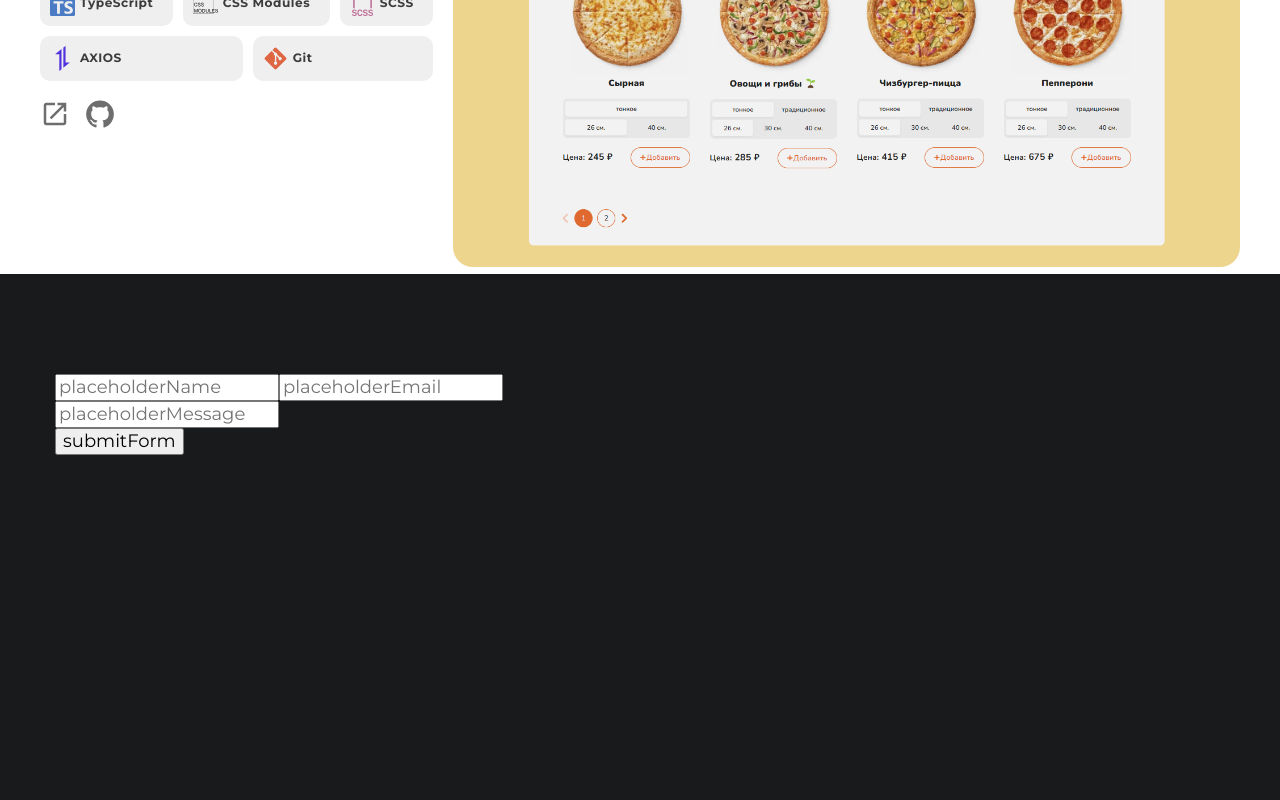
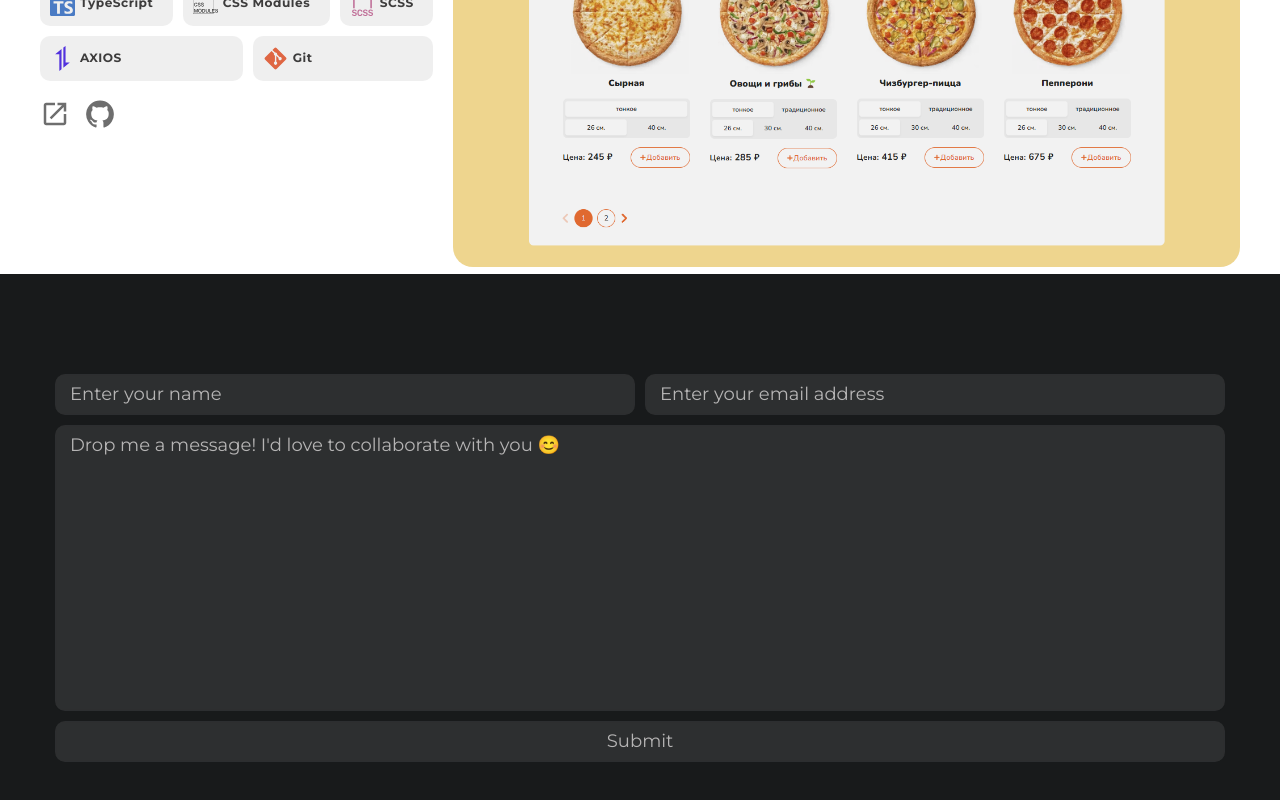
Before and after one commit to dangor220/dangor, a React (Vite) app: page / in a window 1280 px wide. Shown: the part 7726-8526 px from the top of the page. Built offline with nearby package versions, Linux system fonts and the light colour scheme; no server answers.

Commit message:
feat: complete form in contacts component

```diff
--- a/public/locales/en/translation.json
+++ b/public/locales/en/translation.json
@@ -37,5 +37,12 @@
     "date_6": "Moscow, S.Yu. Witte Moscow University, January 27, 2023",
     "developmentSkillsDescription": "An approach to teaching web programming based on the practical application of learned material, project teamwork, and mutual evaluation of project work is proposed. The goal of the study is to develop a course aimed at building practical skills in technical students while studying web programming. The insufficient development of methodological foundations for forming practical web programming competencies underscores the relevance of the study. The research employed methods of analysis, project activity, and mutual evaluation of project activities. As a result of the study, theoretical sections on several web technologies were systematized, a platform for algorithmic skills development was chosen, a web application analyzing performance in algorithmic tasks was developed, educational projects and their technical specifications were created, evaluation criteria for project work were formulated, and the stages of seminar sessions on mutual evaluation were described.",
     "jsplayerDescription": "During the training, I became interested in the process of implementing my own audio player. As a result, a small project was written which I plan to rewrite with a fresh look and new technologies.",
-    "reactpizzaDescription": "This website, React Pizza, is an online service for ordering pizzas. It features a modern, minimalist design with a user-friendly interface. On the main page, users can browse a catalog of various pizzas with filters by category (e.g., meat, vegetarian, spicy, etc.). There is also an option to sort by popularity."
+    "reactpizzaDescription": "This website, React Pizza, is an online service for ordering pizzas. It features a modern, minimalist design with a user-friendly interface. On the main page, users can browse a catalog of various pizzas with filters by category (e.g., meat, vegetarian, spicy, etc.). There is also an option to sort by popularity.",
+    "placeholderName": "Enter your name",
+    "placeholderEmail": "Enter your email address",
+    "placeholderMessage": "Drop me a message! I'd love to collaborate with you 😊",
+    "submitForm": "Submit",
+    "messageSent": "Message sent ✓",
+    "loading": "Sending",
+    "messageFailed": "Error sending ❌"
   }
--- a/src/App.tsx
+++ b/src/App.tsx
@@ -17,6 +17,7 @@ import Contacts from './components/Contacts';
 
 export default function App(): React.ReactNode {
   const [menuIsOpen, setMenuIsOpen] = useState<boolean>(false);
+  const [isFormFocus, setIsFormFocus] = useState<boolean>(false);
   const [popup, setPopup] = useState<string>('hidden');
   const [popupData, setPopupData] = useState<string | undefined>('');
   const [clientWidth, setClientWidth] = useState(window.innerWidth);
@@ -25,7 +26,7 @@ export default function App(): React.ReactNode {
   const headerRef = useRef<HTMLDivElement | null>(null);
 
   useHandleScrollbar(headerRef, popup);
-  useScrollHandler(popup);
+  useScrollHandler(popup, isFormFocus);
   useFadeAnimation();
 
   const handleResize = () => {
@@ -59,7 +60,7 @@ export default function App(): React.ReactNode {
         clientWidth={clientWidth}
         clientHeight={clientHeight}
       />
-      <Contacts />
+      <Contacts setIsFormFocus={setIsFormFocus} />
       <Background />
     </>
   );
--- a/src/components/ContactForm/ContactForm.module.scss
+++ b/src/components/ContactForm/ContactForm.module.scss
@@ -0,0 +1,58 @@
+@use '../../scss/variables' as *;
+
+.contact {
+  display: flex;
+  justify-content: center;
+  flex-direction: column;
+  gap: 10px;
+}
+
+.data,
+.content {
+  display: flex;
+  flex-wrap: wrap;
+}
+.data {
+  gap: 10px;
+}
+
+.name,
+.email,
+.message {
+  &:focus {
+    outline: 2px solid #8f8f8f;
+  }
+  &::placeholder {
+    color: #b6b5b5;
+  }
+}
+
+.name,
+.email,
+.message,
+.submit {
+  flex: 1;
+  border: none;
+  color: $white;
+  background-color: rgba(249, 249, 249, 0.0941176471);
+  backdrop-filter: blur(2px);
+  border-radius: 10px;
+  padding: 10px 15px;
+}
+
+.message {
+  height: calc(100dvh / 3);
+  resize: none;
+}
+.submit {
+  display: flex;
+  gap: 10px;
+  justify-content: center;
+  cursor: pointer;
+  color: #b6b5b5;
+  transition: all 0.2s linear;
+  &:hover {
+    color: $white;
+    background-color: rgba(221, 221, 221, 0.136);
+  }
+}
--- a/src/components/ContactForm/index.tsx
+++ b/src/components/ContactForm/index.tsx
@@ -1,13 +1,29 @@
 import React, { useRef, useState } from 'react';
 import { useTranslation } from 'react-i18next';
 
-export default function ContactForm(): React.ReactNode {
+import Stack from '@mui/material/Stack';
+import CircularProgress from '@mui/material/CircularProgress';
+
+import styles from './ContactForm.module.scss';
+
+type ContactFormProps = {
+  setIsFormFocus: React.Dispatch<React.SetStateAction<boolean>>;
+};
+
+enum MessageStatus {
+  Idle = 'idle',
+  Loading = 'loading',
+  Success = 'success',
+  Failed = 'failed',
+}
+
+export default function ContactForm({ setIsFormFocus }: ContactFormProps): React.ReactNode {
   const [user, setUser] = useState('');
   const [email, setEmail] = useState('');
   const [message, setMessage] = useState('');
+  const [messageStatus, setMessageStatus] = useState<MessageStatus>(MessageStatus.Idle);
 
   const formRef = useRef<HTMLFormElement>(null);
-
   const [t] = useTranslation();
 
   const apiOpenKey = import.meta.env.VITE_API_KEY;
@@ -19,6 +35,8 @@ export default function ContactForm(): React.ReactNode {
     const formData = new FormData(formRef.current);
     const url = `https://formhub.dev/io/${apiOpenKey}`;
 
+    setMessageStatus(MessageStatus.Loading);
+
     try {
       const response = await fetch(url, {
         method: 'POST',
@@ -29,53 +47,104 @@ export default function ContactForm(): React.ReactNode {
         const result = await response.text();
         if (result === 'OK') {
           console.log('Message was send');
+          setUser('');
+          setEmail('');
+          setMessage('');
+          setMessageStatus(MessageStatus.Success);
         } else {
           console.log('Error: ' + result);
+          setMessageStatus(MessageStatus.Failed);
         }
       } else {
         console.error('Error: ', response.status, response.statusText);
+        setMessageStatus(MessageStatus.Failed);
       }
     } catch (error) {
       console.error('Network error:', error);
+      setMessageStatus(MessageStatus.Failed);
+    } finally {
+      setIsFormFocus(false);
+      setTimeout(() => {
+        setMessageStatus(MessageStatus.Idle);
+      }, 2000);
     }
   };
+
+  const renderButtonContent = () => {
+    switch (messageStatus) {
+      case MessageStatus.Loading:
+        return (
+          <>
+            {t('loading')}
+            <Stack direction="column" alignItems="center">
+              <CircularProgress size={20} color={'inherit'} />
+            </Stack>
+          </>
+        );
+      case MessageStatus.Success:
+        return t('messageSent');
+      case MessageStatus.Failed:
+        return t('messageFailed');
+      default:
+        return t('submitForm');
+    }
+  };
+
   return (
-    <form id="contact-form" ref={formRef} onSubmit={handleSubmit}>
-      <div className="user-data">
+    <form
+      className={styles.contact}
+      id="contact-form"
+      action="#"
+      method="POST"
+      ref={formRef}
+      onSubmit={handleSubmit}
+      onClick={() => {
+        setIsFormFocus(true);
+      }}>
+      <div className={styles.data}>
         <input
+          className={styles.name}
           type="text"
           name="name"
           placeholder={t('placeholderName')}
+          required
           value={user}
           onChange={(e) => {
             setUser(e.target.value);
           }}
         />
         <input
+          className={styles.email}
           type="email"
           name="email"
           value={email}
           placeholder={t('placeholderEmail')}
+          required
           onChange={(e) => {
             setEmail(e.target.value);
           }}
         />
       </div>
 
-      <div className="user-message">
-        <input
-          type="text"
+      <div className={styles.content}>
+        <textarea
+          className={styles.message}
           name="message"
           value={message}
           placeholder={t('placeholderMessage')}
+          required
           onChange={(e) => {
             setMessage(e.target.value);
           }}
         />
       </div>
       <input type="hidden" name="redirect-to" value="no-redirect"></input>
-      <button type="submit" id="submit-button">
-        {t('submitForm')}
+      <button
+        className={styles.submit}
+        id="submit-button"
+        type="submit"
+        disabled={messageStatus === MessageStatus.Loading}>
+        {renderButtonContent()}
       </button>
     </form>
   );
--- a/src/components/Contacts/index.tsx
+++ b/src/components/Contacts/index.tsx
@@ -3,11 +3,15 @@ import React from 'react';
 import styles from './Contacts.module.scss';
 import ContactForm from '../ContactForm';
 
-export default function Contacts(): React.ReactNode {
+type ContactsProps = {
+  setIsFormFocus: React.Dispatch<React.SetStateAction<boolean>>;
+};
+
+export default function Contacts({ setIsFormFocus }: ContactsProps): React.ReactNode {
   return (
     <div className={`${styles.contacts}`} id="contacts" data-anchor>
       <div className={`${styles.wrapper} container`}>
-        <ContactForm />
+        <ContactForm setIsFormFocus={setIsFormFocus} />
       </div>
     </div>
   );
--- a/src/hooks/useScrollHandler.ts
+++ b/src/hooks/useScrollHandler.ts
@@ -1,6 +1,6 @@
 import { useCallback, useEffect, useRef, useState } from 'react';
 
-export default function useScrollHandler(popup: string) {
+export default function useScrollHandler(popup: string, isFormFocus: boolean) {
   const [coords, setCoors] = useState<number[]>([]);
   const [currentBlock, setCurrentBlock] = useState<number>(0);
   const [isAnim, setIsAnim] = useState<boolean>(false);
@@ -115,6 +115,7 @@ export default function useScrollHandler(popup: string) {
 
   const handleKeyDown = useCallback(
     (event: KeyboardEvent) => {
+      if (isFormFocus && event.key === ' ') return;
       if (
         event.key === 'ArrowDown' ||
         event.key === 'ArrowUp' ||
@@ -126,7 +127,7 @@ export default function useScrollHandler(popup: string) {
         event.preventDefault();
       }
     },
-    [popup, isAnim],
+    [popup, isAnim, isFormFocus],
   );
 
   const handleDebouncedKeyUp = debounce((event: KeyboardEvent) => {
```
Also changed, not shown: public/locales/ru/translation.json (+8 -1 lines).
